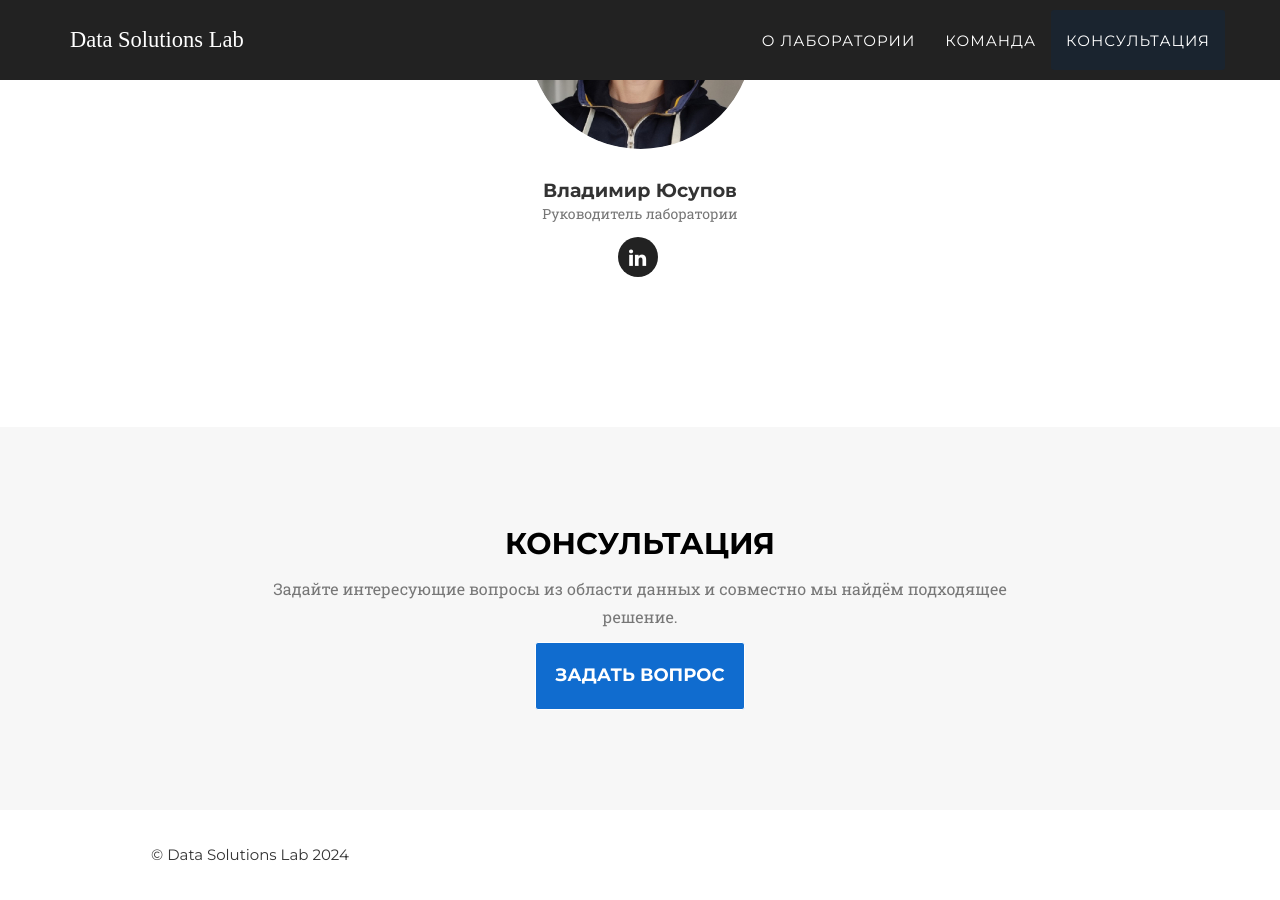
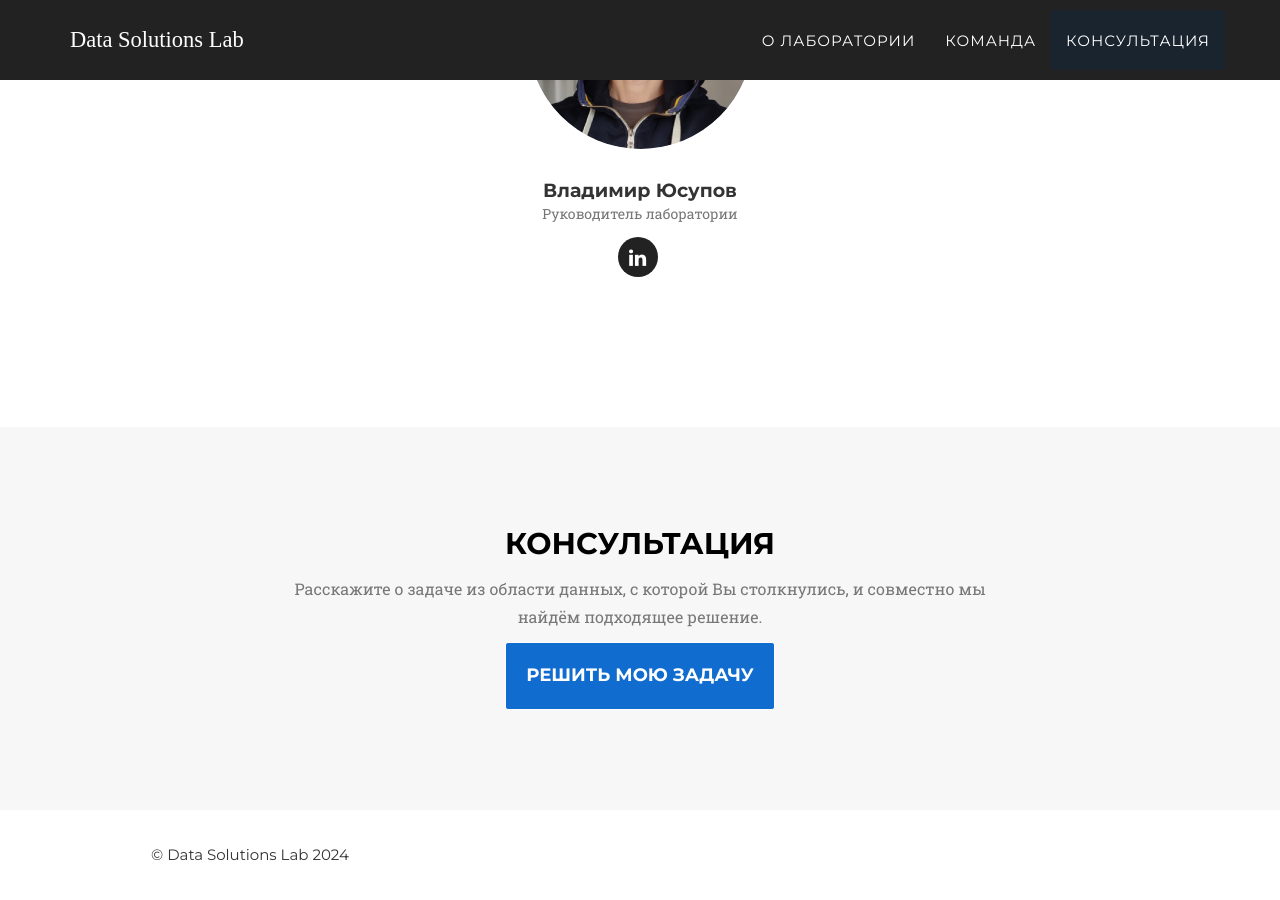
Before and after one commit to techwritex/datasolutionslab, a Jekyll site: the page built from index.html, in a window 1280 px wide and 900 px high, scrolled down 1762 px. Built offline with Jekyll 4.4.1, drawn with Linux system fonts in a browser that asks for light colours; some web fonts are replaced.

Commit message:
v 0.1.95

```diff
--- a/_includes/contact.html
+++ b/_includes/contact.html
@@ -8,7 +8,8 @@
             </div>
             <div class="row">
                 <div class="col-lg-8 col-lg-offset-2 text-center">
-                    <p class="large text-muted">Задайте интересующие вопросы из области данных и совместно мы найдём подходящее решение.</p>
+                    <p class="large text-muted">Расскажите о задаче из области данных, с которой Вы столкнулись, и совместно мы найдём подходящее решение.</p>
+                    <!-- <p class="large text-muted">Задайте интересующие вопросы из области данных и совместно мы найдём подходящее решение.</p>  -->
                     <!-- <p class="large text-muted">Забронируйте дату и время для онлайн-консультации или просто отправьте вопросы на электронный адрес hello@datasolutionslab.ru</p> -->
                 </div>
             </div>
@@ -50,7 +51,7 @@
                 </div>
                 <div class="col-lg-12 text-center">
                     <!-- <a href="https://planerka.app/vladimir-datasolutionslab/consultation" target="_blank" class="btn btn-xl">Получить консультацию</a> -->
-                    <a href="mailto:{{ site.email }}" class="btn btn-xl">Задать вопрос</a>
+                    <a href="mailto:{{ site.email }}" class="btn btn-xl">Решить мою задачу</a>
                 </div>
             </div>
         </div>
```
